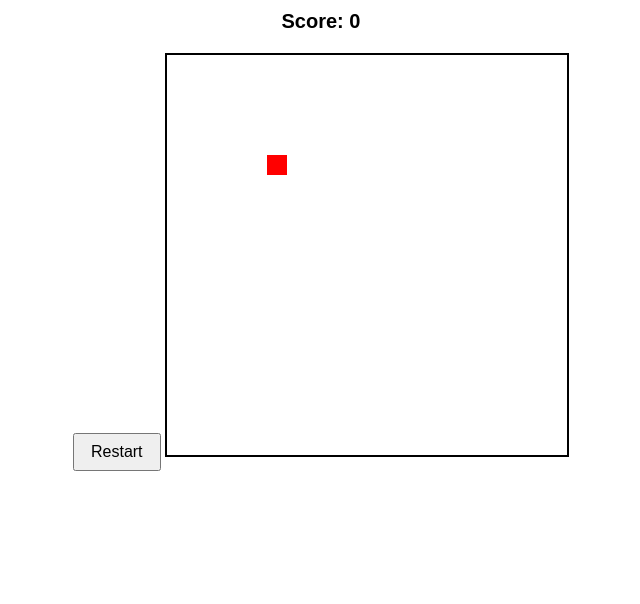
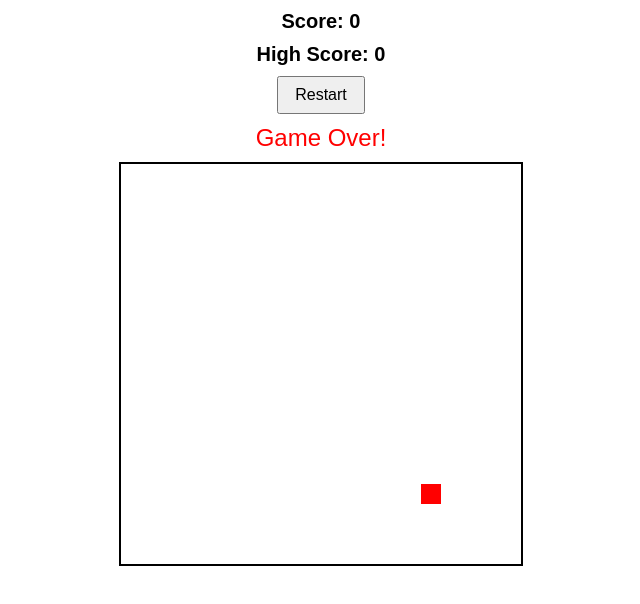
Before and after one commit to bhoomijn/snake-game-ai, a plain HTML site: page index.html in a window 1280 px wide. Shown: the whole page, without its empty margins (319-959 px from the left). Drawn offline with Linux system fonts and the light colour scheme.

Commit message:
Update index.html

```diff
--- a/index.html
+++ b/index.html
@@ -12,7 +12,7 @@
       border: 2px solid black;
       margin-top: 10px;
     }
-    #score {
+    #score, #highScore {
       font-size: 20px;
       margin: 10px;
     }
@@ -21,22 +21,39 @@
       font-size: 16px;
       cursor: pointer;
     }
+    #gameOver {
+      font-size: 24px;
+      color: red;
+      margin-top: 10px;
+    }
   </style>
 </head>
 <body>
   <h2 id="score">Score: 0</h2>
+  <h2 id="highScore">High Score: 0</h2>
   <button onclick="restartGame()">Restart</button>
+  <div id="gameOver"></div>
   <canvas id="gameCanvas" width="400" height="400"></canvas>
 
   <script>
     const canvas = document.getElementById("gameCanvas");
     const ctx = canvas.getContext("2d");
 
-    let snake = [{x: 200, y: 200}];
-    let dx = 20;
-    let dy = 0;
-    let food = {x: 100, y: 100};
-    let score = 0;
+    let snake, dx, dy, food, score, highScore, gameInterval;
+
+    function initGame() {
+      snake = [{x: 200, y: 200}];
+      dx = 20;
+      dy = 0;
+      score = 0;
+      highScore = localStorage.getItem("highScore") || 0;
+      updateScore();
+      updateHighScore();
+      generateFood();
+      document.getElementById("gameOver").innerText = "";
+      clearInterval(gameInterval);
+      gameInterval = setInterval(gameLoop, 150);
+    }
 
     function drawSnake() {
       ctx.fillStyle = "green";
@@ -62,25 +79,51 @@
     }
 
     function generateFood() {
-      food.x = Math.floor(Math.random() * 20) * 20;
-      food.y = Math.floor(Math.random() * 20) * 20;
+      food = {
+        x: Math.floor(Math.random() * 20) * 20,
+        y: Math.floor(Math.random() * 20) * 20
+      };
     }
 
     function updateScore() {
       document.getElementById("score").innerText = "Score: " + score;
     }
 
+    function updateHighScore() {
+      document.getElementById("highScore").innerText = "High Score: " + highScore;
+    }
+
     function restartGame() {
-      snake = [{x: 200, y: 200}];
-      dx = 20;
-      dy = 0;
-      score = 0;
-      updateScore();
-      generateFood();
+      initGame();
     }
 
     function clearCanvas() {
       ctx.clearRect(0, 0, canvas.width, canvas.height);
+    }
+
+    function checkCollision() {
+      const head = snake[0];
+      // Wall collision
+      if (head.x < 0 || head.x >= canvas.width || head.y < 0 || head.y >= canvas.height) {
+        return true;
+      }
+      // Self collision
+      for (let i = 1; i < snake.length; i++) {
+        if (head.x === snake[i].x && head.y === snake[i].y) {
+          return true;
+        }
+      }
+      return false;
+    }
+
+    function gameOver() {
+      clearInterval(gameInterval);
+      document.getElementById("gameOver").innerText = "Game Over!";
+      if (score > highScore) {
+        highScore = score;
+        localStorage.setItem("highScore", highScore);
+        updateHighScore();
+      }
     }
 
     function gameLoop() {
@@ -88,6 +131,9 @@
       drawFood();
       moveSnake();
       drawSnake();
+      if (checkCollision()) {
+        gameOver();
+      }
     }
 
     document.addEventListener("keydown", e => {
@@ -97,7 +143,7 @@
       if (e.key === "ArrowRight" && dx === 0) { dx = 20; dy = 0; }
     });
 
-    setInterval(gameLoop, 150);
+    initGame();
   </script>
 </body>
 </html>
```
